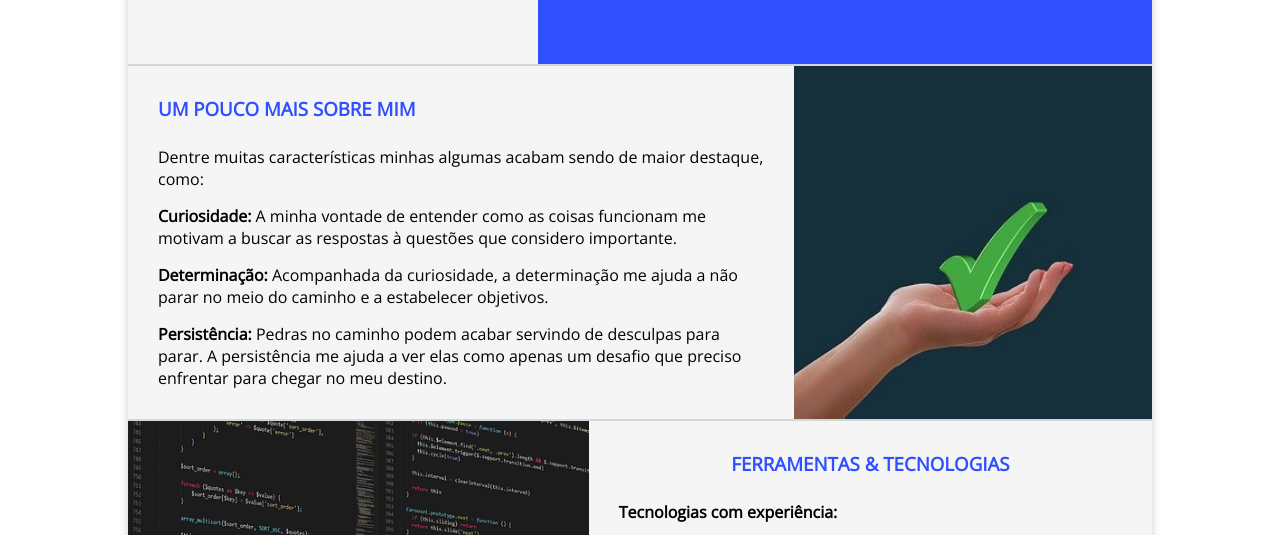
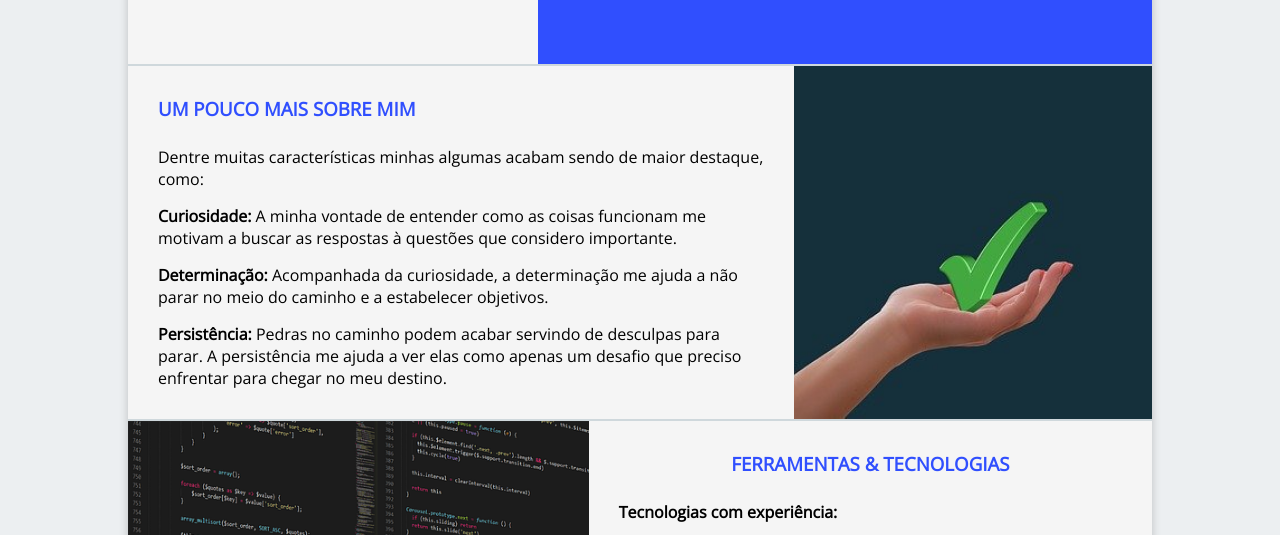
Before and after one commit to ogbeni-leonardo/ogbeni-leonardo.github.io, a plain HTML site: page index.html in a window 1280 px wide. Shown: the part 368-903 px from the top of the page. Drawn offline with nearby package versions, Linux system fonts and the light colour scheme.

Commit message:
Alterando a cor de fundo da página

```diff
--- a/css/style.css
+++ b/css/style.css
@@ -8,6 +8,10 @@
     margin: 0 auto;
     padding: 0;
     font-family: 'Open Sans', sans-serif;
+}
+
+body{
+    background-color: #ECEFF1;
 }
 
 .header{
```
